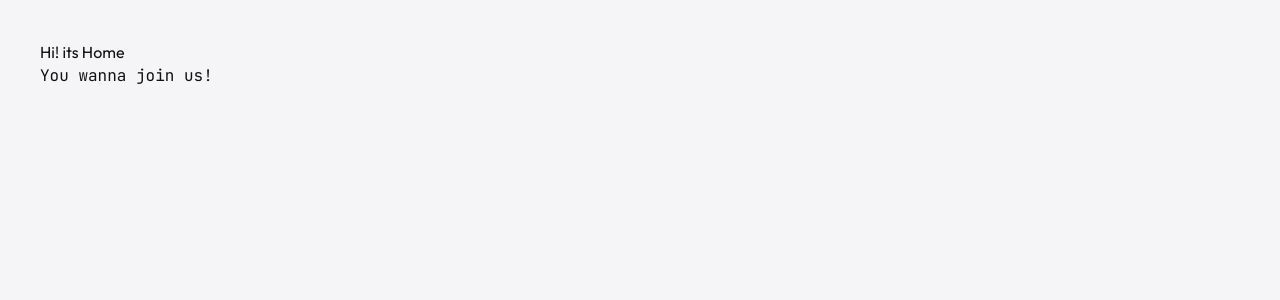
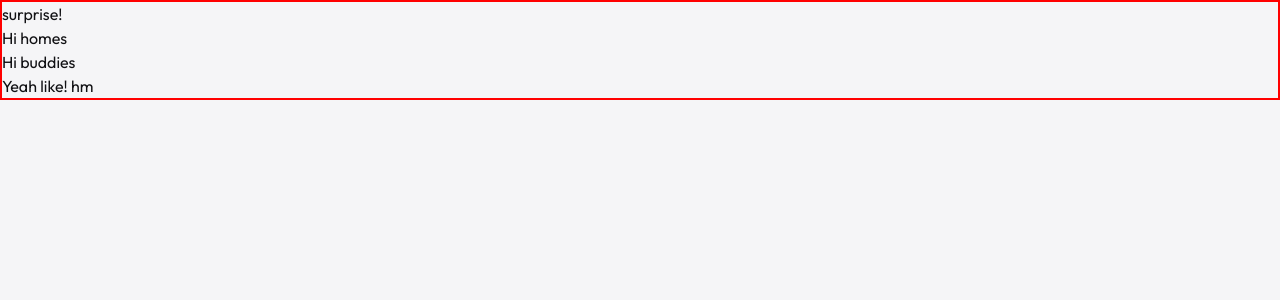
Before and after one commit to rimsha-shoukat/visualizer, a Next.js app: page / in a window 1280 px wide. Shown: the top 300 px of the page. Built offline with nearby package versions, Linux system fonts and the light colour scheme.

Commit message:
separation of different sections of hme page

```diff
--- a/src/app/globals.css
+++ b/src/app/globals.css
@@ -30,4 +30,8 @@ body {
   background: var(--bg);
   color: var(--text);
   font-family: var(--font-sans);
+  box-sizing: border-box;
+  padding: 0;
+  margin: 0;
+  border: 2px solid red;
 }
--- a/src/app/page.tsx
+++ b/src/app/page.tsx
@@ -1,10 +1,15 @@
-// import ToggleTheme from "@/components/theme-toggle";
+import Landing from "@/components/landing";
+import Topics from "@/components/topics";
+import Navbar from "@/components/navbar";
+import Footer from "@/components/footer";
+
 export default function Home() {
   return (
-    <main className="w-full h-auto p-10 bg-bg">
-      <h1 className="font-sans">Hi! its Home</h1>
-      <h1 className="font-mono">You wanna join us!</h1>
-      {/* <ToggleTheme /> */}
-    </main>
+    <section className="w-full h-auto">
+      <Navbar />
+      <Landing />
+      <Topics />
+      <Footer />
+    </section>
   );
 }
--- /dev/null
+++ b/src/components/footer.tsx
@@ -0,0 +1,7 @@
+export default function Footer() {
+  return (
+    <>
+      <h1>Yeah like! hm</h1>
+    </>
+  );
+}
--- /dev/null
+++ b/src/components/landing.tsx
@@ -0,0 +1,7 @@
+export default function Landing(){
+    return(
+        <>
+         <h1>Hi homes</h1>
+        </>
+    )
+}
--- /dev/null
+++ b/src/components/navbar.tsx
@@ -0,0 +1,7 @@
+export default function Navbar() {
+  return (
+    <>
+      <h1>surprise!</h1>
+    </>
+  );
+}
--- /dev/null
+++ b/src/components/topics.tsx
@@ -0,0 +1,7 @@
+export default function Topics() {
+  return (
+    <>
+      <h1>Hi buddies</h1>
+    </>
+  );
+}
```
